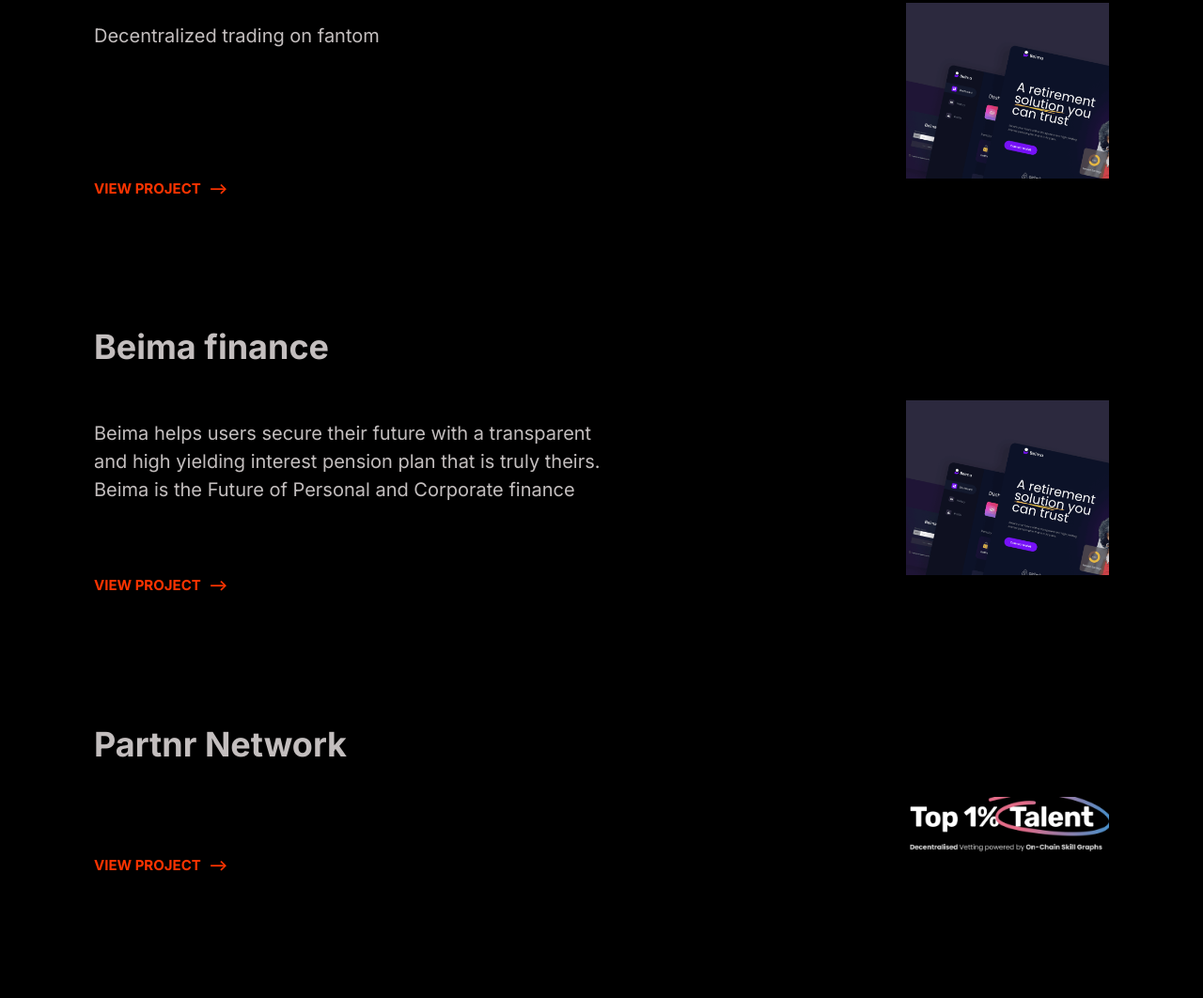
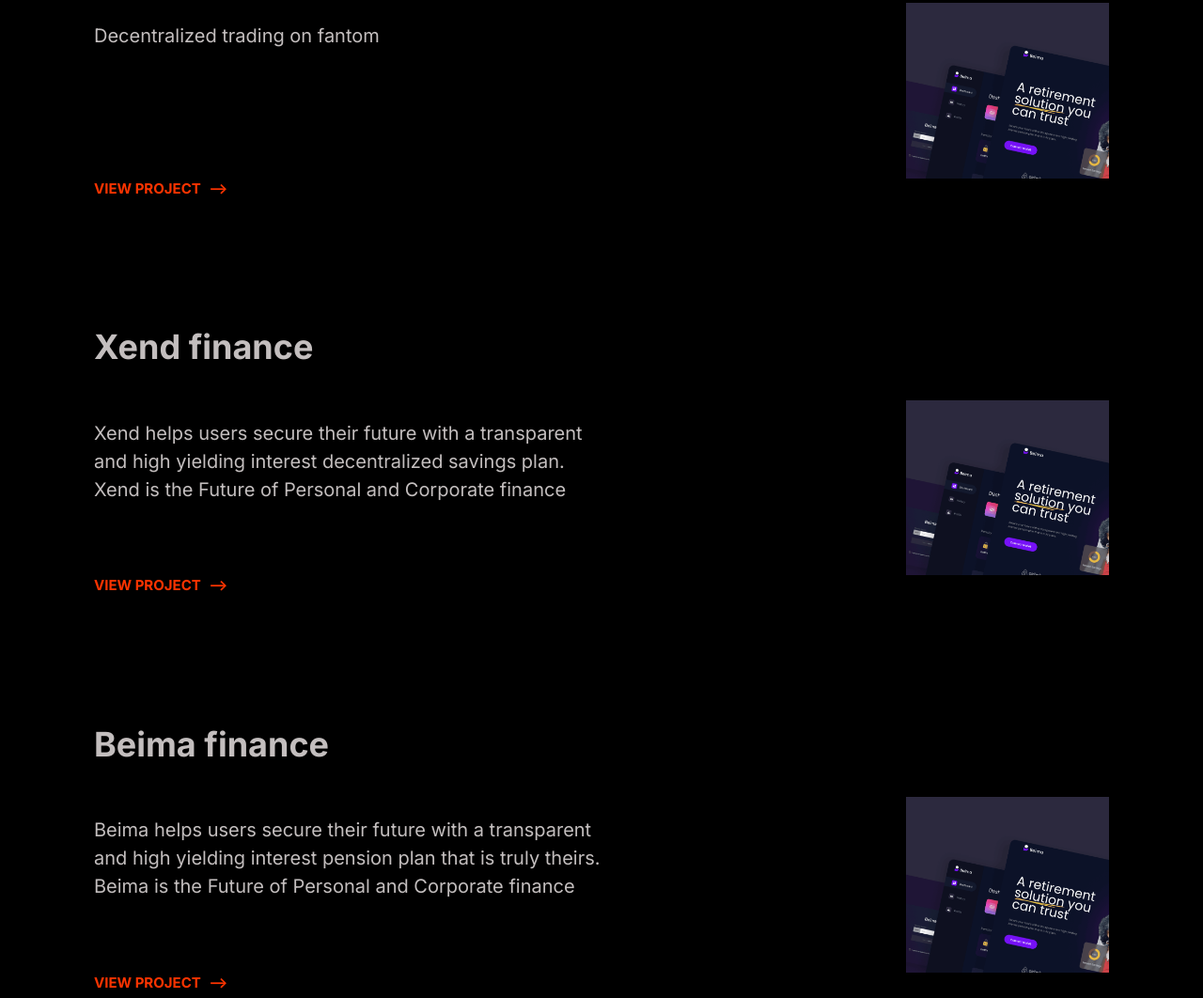
Before and after one commit to chuksy92/personal_website, a website built with Parcel: page portfolio.html in a window 1280 px wide. Shown: the part 1632-2694 px from the top of the page at 94% size. Built offline with nearby package versions, Linux system fonts and the light colour scheme.

Commit message:
update workspace

```diff
--- a/portfolio.html
+++ b/portfolio.html
@@ -116,6 +116,27 @@
             target="_blank"
             class="link-arrow"
           >
+            View project</a
+          >
+        </div>
+      </section>
+      <section
+        class="block block--container"
+        data-aos="fade-up"
+        data-aos-easing="ease-in-out"
+        data-aos-offset="200"
+        data-aos-delay="50"
+        data-aos-duration="1000"
+      >
+        <header><h2>Xend finance</h2></header>
+        <div class="grid grid--1x2">
+          <p class="hero__content">
+            Xend helps users secure their future with a transparent and high
+            yielding interest decentralized savings plan. Xend is the Future of
+            Personal and Corporate finance
+          </p>
+          <image class="hero__image" src="images/beima_finance.png" />
+          <a href="https://xend.finance/" target="_blank" class="link-arrow">
             View project</a
           >
         </div>
```
